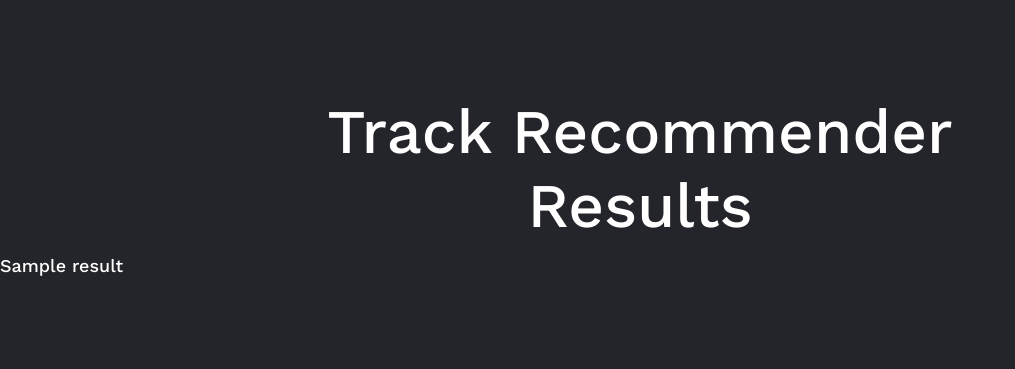
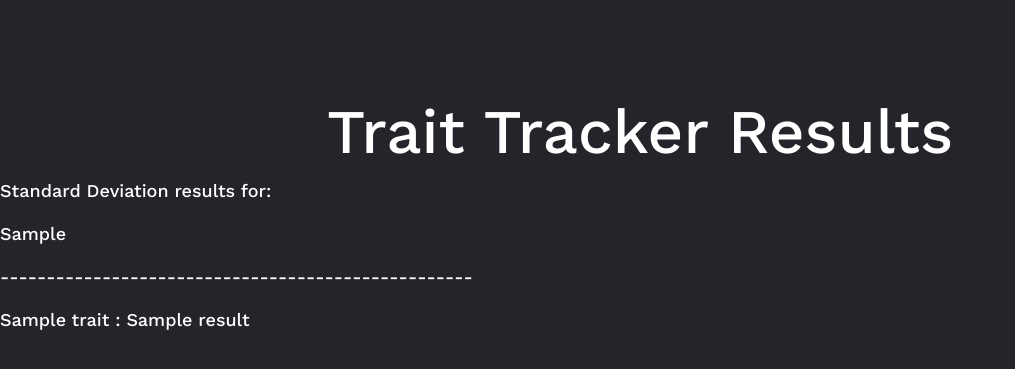
Before and after one commit to jessejamesss/Spotify, a Node project: template views/tt-results.ejs in a window 1280 px wide. Shown: the part 110-479 px from the top of the page, without its empty margins (0-1015 px from the left). Run offline with Node 20 templates, Linux system fonts and the light colour scheme; the template is opened without the code that fills it: most values are stand-ins (such as "Sample title", 1, 10 or a date in 2020); some libraries are stand-ins or nearby versions.

Commit message:
Adding artist similarity regeneration

```diff
--- a/app.js
+++ b/app.js
@@ -14,6 +14,21 @@ var song_data = [];
 var artists_name = [];
 var artists_id = [];
 var songInfo = [];
+
+const jsonData = require('./dict_artists.json');
+
+var artistID;
+var reccArray = [];
+var reccArtist = [];
+var popularRating = 0;
+var popularSong = 0; //song id
+var popularName = ""; //song name
+var popularSongsIDArray = []; //song ID array
+var popularSongsNameArray = []; //songName array
+var popSongData = []; //data for pop songs
+var temp = 0;
+var traits = [];
+var count = 1;
 
 parseCSVData(tracks_name, tracks_id, tracks_data);
 
@@ -33,6 +48,27 @@ app.get("/home", (req, res) => {
 });
 
 app.get("/search", (req, res) => {
+    if (user_songs.length > 0) {
+        user_songs = [];
+        // console.log(user_songs);
+        if (traits.length > 0) {
+            traits = [];
+            // console.log(traits);
+        }
+        if (song_data.length > 0) {
+            song_data = [];
+            song_ids = [];
+            // console.log(song_data);
+        }
+    }
+    if (user_artists.length > 0) {
+        user_artists = [];
+        popScores = [];
+        topThreeSongs = []
+
+        // console.log(user_artists);
+        // console.log(popScores);
+    }
     res.render("search");
 });
 
@@ -52,7 +88,7 @@ app.get("/function", (req, res) => {
 
 app.post('/searched-song', (req, res) => {
     var isSong = false;
-    var searchInput = req.body.searchbar.toLowerCase();
+    var searchInput = req.body.searchbar;
     if (req.body.selection == 'song') {
         var songIndex = [];
 
@@ -60,11 +96,10 @@ app.post('/searched-song', (req, res) => {
             if (tracks_name[i] == null) {
                 continue;
             }
-            if (tracks_name[i].includes(searchInput)) {
+            if ((tracks_name[i].toLowerCase()).includes(searchInput.toLowerCase())) {
                 if (oneArtist(tracks_data[i])) {
                     songIndex.push(i);
                     songInfo.push(tracks_data[i]);
-
                 }
             }
         }
@@ -181,7 +216,7 @@ app.post('/tt-search', (req, res) => {
             if (tracks_name[i] == null) {
                 continue;
             }
-            if (tracks_name[i].includes(searchInput)) {
+            if (tracks_name[i].toLowerCase().includes(searchInput)) {
                 if (oneArtist(tracks_data[i])) {
                     songIndex.push(i);
                     songInfo.push(tracks_data[i]);
@@ -231,7 +266,7 @@ app.post('/trait-tracker', (req, res) => {
 
         for (var i = 0; i < tracks_id.length; i++) {
             if (tracks_id[i] == selectedSongID) {
-                song_data.push(tracks_data[i]);
+                song_data.push(tracks_data[i].slice(tracks_data[i].length - 12));
             }
         }
     }
@@ -293,11 +328,73 @@ app.post('/tt-update', (req, res) => {
     });
 });
 
-// app.post('/tt-results', (req, res) => {
-//     res.render('tr-results', {
-//         results: tr_results
-//     });
-// });
+var meanArray = []; //array of mean
+var scoreDeviation = [];
+
+app.post('/tt-results', (req, res) => {
+    //NEW LINES OF CODE
+    // delete columns we don't need
+    song_data.forEach(a => a.splice(2, 1));
+    song_data.forEach(a => a.splice(3, 1));
+    song_data.forEach(a => a.splice(9, 1));
+    song_data.forEach(a => a.splice(2, 1));
+    song_data.forEach(a => a.splice(7, 1));
+
+    //get the sum
+    for (var i = 0; i < song_data.length; i++) {
+        if (song_data[i] != null) {
+            for (var j = 0; j < song_data[i].length; j++) {
+                traits.push(parseFloat(song_data[i][j]));
+            }
+        }
+        break;
+    }
+
+    for (var i = temp + 1; i < song_data.length; i++) {
+        if (song_data[i] != null) {
+            for (var j = 0; j < song_data[i].length; j++) {
+                traits[j] += (parseFloat(song_data[i][j]));
+            }
+            count++;
+        }
+    }
+
+    for (var i = 0; i < traits.length; i++) {
+        meanArray.push(traits[i] / count);
+    }
+
+    for (var i = 0; i < song_data.length; i++) { //each row
+        if (song_data[i] != null) {
+            scoreDeviation.push([]);
+            for (var j = 0; j < song_data[i].length; j++) {
+                scoreDeviation[i].push((song_data[i][j] - meanArray[j]) ** 2);
+            }
+        }
+    }
+
+    //sum of squares
+    for (var j = 0; j < scoreDeviation[0].length; j++) {
+        traits[j] = (scoreDeviation[0][j]);
+    }
+    for (var i = 1; i < scoreDeviation.length; i++) {
+        for (var j = 0; j < scoreDeviation[i].length; j++) {
+            traits[j] += scoreDeviation[i][j];
+        }
+    }
+
+    //variance and square root
+    for (var i = 0; i < traits.length; i++) {
+        traits[i] = (traits[i] / count) ** .5;
+    }
+
+    var trait_names = ["Danceability", "Energy", "Speechiness", "Acousticness", "Instrumentalness", "Liveness", "Valence"];
+
+    res.render('tt-results', {
+        selectSongs: user_songs,
+        results: traits,
+        traits: trait_names
+    });
+});
 
 //////// track recommender ////////
 
@@ -424,21 +521,6 @@ app.post('/tr-update', (req, res) => {
     });
 });
 
-const jsonData = require('./dict_artists.json');
-
-var artistID;
-var reccArray = [];
-var reccArtist = [];
-var popularRating = 0;
-var popularSong = 0; //song id
-var popularName = ""; //song name
-var popularSongsIDArray = []; //song ID array
-var popularSongsNameArray = []; //songName array
-var popSongData = []; //data for pop songs
-var temp = 0;
-var traits = [];
-var count = 1;
-
 app.post('/tr-results', (req, res) => {
     var tr_results = [];
     var givenSong = req.body.song;
@@ -509,6 +591,7 @@ app.post('/tr-results', (req, res) => {
 app.post('/as-search', (req, res) => {
     var isSong = false;
     var searchInput = req.body.searchbar.toLowerCase();
+
     if (req.body.selection == 'song') {
         var songIndex = [];
         var songInfo = [];
@@ -541,7 +624,7 @@ app.post('/as-search', (req, res) => {
     else {
         var artists = [];
         for (var i = 0; i < tracks_data.length; i++) {
-            if (tracks_data[i][5] != undefined && !artists.includes(tracks_data[i][5]) && tracks_data[i][5].includes(searchInput)) {
+            if (tracks_data[i][5] != undefined && !artists.includes(tracks_data[i][5]) && tracks_data[i][5].toLowerCase().includes(searchInput)) {
                 if (oneArtist(tracks_data[i])) {
                     artists.push(tracks_data[i][5]);
                 }
@@ -585,14 +668,27 @@ app.post('/as-search', (req, res) => {
     });
 });
 
-var popScores = [];
+var similarity_scores = [];
 var topThreeSongs = [];
 
 app.post('/as-results', (req, res) => {
+    //re-generate results
+    var generate_trait = req.body.traitSelection;
+    var trait_number = parseInt(generate_trait);
+    var request = req.headers.referer;
+    var song_traits = ['x', 'x', 'Popularity', 'x', 'x',
+                       'x', 'x', 'x', 'Danceability', 'Energy',
+                       'x', 'x', 'x', 'Speechiness', 'Acousticness',
+                       'Instrumentalness', 'Liveness', 'Valence'];
+
+    if (request == 'http://localhost:3000/artist-similarity') {
+        trait_number = 2;
+    }
+
     var a_songs = [];
     for (var i = 0; i < user_artists.length; i++) {
         for (var j = 0; j < tracks_data.length; j++) {
-            if (tracks_data[j][5] == user_artists[i] && tracks_data[j][5] != undefined) {
+            if (tracks_data[j][5] != undefined && tracks_data[j][5].substring(2, tracks_data[j][5].length - 2) == user_artists[i]) {
                 if(oneArtist(tracks_data[j])) {
                     a_songs.push(tracks_data[j]);
                 }
@@ -602,21 +698,14 @@ app.post('/as-results', (req, res) => {
         a_songs = [];
     }
 
-    var total = 0;
-    // [ [i [] ] ]
-    for (var i = 0; i < topThreeSongs.length; i++) {
-        for (var j = 0; j < topThreeSongs[i].length; j++) {
-            total += topThreeSongs[i][j][2];
-        }
-        popScores.push(total/3)
-        total = 0;
-    }
-
-    console.log(popScores)
+    similarity_scores = [];
+    similarity_scores = calculateArtistSim(trait_number, topThreeSongs);
+    topThreeSongs = [];
 
     res.render('as-results', {
         artists : user_artists,
-        scores : popScores
+        scores : similarity_scores,
+        traitLabel : song_traits[trait_number]
     });
 });
 
@@ -642,21 +731,21 @@ function parseCSVData(tn, ti, td) {
     for (var i = 1; i < t_res.length; i++) {
         td.push(t_res[i]);
     }
-    for (var i = 0; i < td.length; i++) {
-        if (td[i][5] != null) {
-            var temp = td[i][5].toLowerCase();
-            td[i][5] = temp;
-        }
-    }
+    // for (var i = 0; i < td.length; i++) {
+    //     if (td[i][5] != null) {
+    //         var temp = td[i][5].toLowerCase();
+    //         td[i][5] = temp;
+    //     }
+    // }
     for (var i = 0; i < td.length; i++) {
         tn.push(td[i][1]);
     }
-    for (var i = 0; i < tn.length; i++) {
-        if (tn[i] != null) {
-            var temp2 = tn[i].toLowerCase();
-            tn[i] = temp2;
-        }
-    }
+    // for (var i = 0; i < tn.length; i++) {
+    //     if (tn[i] != null) {
+    //         var temp2 = tn[i].toLowerCase();
+    //         tn[i] = temp2;
+    //     }
+    // }
     for (var i = 0; i < td.length; i++) {
         ti.push(td[i][0]);
     }
@@ -687,3 +776,91 @@ function getTopThree(songs) {
     })
     return songs.slice(-3);
 }
+
+function calculateArtistSim(trait, topSongs) {
+    var total = 0;
+    var calc_scores = [];
+
+    if(trait == 2){
+        // [ [i [] ] ]
+        for (var i = 0; i < topSongs.length; i++) {
+            for (var j = 0; j < topSongs[i].length; j++) {
+                total += topSongs[i][j][2];
+            }
+            calc_scores.push(total/3)
+            total = 0;
+        }
+        return calc_scores;
+    }
+    else if (trait == 8){
+        for (var i = 0; i < topSongs.length; i++) {
+            for (var j = 0; j < topSongs[i].length; j++) {
+                total += parseFloat(topSongs[i][j][8]);
+            }
+            calc_scores.push(total/3)
+            total = 0;
+        }
+        return calc_scores;
+    }
+    else if (trait == 9){
+        for (var i = 0; i < topSongs.length; i++) {
+            for (var j = 0; j < topSongs[i].length; j++) {
+                total += parseFloat(topSongs[i][j][9]);
+            }
+            calc_scores.push(total/3)
+            total = 0;
+        }
+        return calc_scores;
+    }
+    else if (trait == 13){
+        for (var i = 0; i < topSongs.length; i++) {
+            for (var j = 0; j < topSongs[i].length; j++) {
+                total += parseFloat(topSongs[i][j][13]);
+            }
+            calc_scores.push(total/3)
+            total = 0;
+        }
+        return calc_scores;
+    }
+    else if (trait == 14){
+        for (var i = 0; i < topSongs.length; i++) {
+            for (var j = 0; j < topSongs[i].length; j++) {
+                total += parseFloat(topSongs[i][j][14]);
+            }
+            calc_scores.push(total/3)
+            total = 0;
+        }
+        return calc_scores;
+    }
+    else if (trait == 15){
+        for (var i = 0; i < topSongs.length; i++) {
+            for (var j = 0; j < topSongs[i].length; j++) {
+                total += parseFloat(topSongs[i][j][15]);
+            }
+            calc_scores.push(total/3)
+            total = 0;
+        }
+        return calc_scores;
+    }
+    else if (trait == 16){
+        for (var i = 0; i < topSongs.length; i++) {
+            for (var j = 0; j < topSongs[i].length; j++) {
+                total += parseFloat(topSongs[i][j][16]);
+            }
+            calc_scores.push(total/3)
+            total = 0;
+        }
+        return calc_scores;
+    }
+    else if (trait == 17){
+        for (var i = 0; i < topSongs.length; i++) {
+            for (var j = 0; j < topSongs[i].length; j++) {
+                total += parseFloat(topSongs[i][j][17]);
+            }
+            calc_scores.push(total/3)
+            total = 0;
+        }
+        return calc_scores;
+    }
+    return 0;
+}
--- a/views/as-search.ejs
+++ b/views/as-search.ejs
@@ -44,7 +44,7 @@
                 <% for (var i = 0; i < artistSearched.length; i++){ %>
                     <form action="artist-similarity" method="POST">
                         <label>Artist: </label>
-                        <input type="text" name="artist" value="<%= artistSearched[i]%>" readonly></input>
+                        <input type="text" name="artist" value="<%= artistSearched[i].substring(2, artistSearched[i].length - 2)%>" readonly></input>
                         <input type="submit" id="btn<%=  i%>" value="+"></input>
                     </form>
                 <% } %>
--- a/views/tr-results.ejs
+++ b/views/tr-results.ejs
@@ -22,7 +22,9 @@
                 <ul class="nav_links">
                     <li><a href="home">Home</a></li>
                     <li><a href="#">About</a></li>
-                    <li><a href="search">Search</a></li>
+                    <form action="search" method="GET">
+                        <li><input type="submit"><a href="search">Search</a></li>
+                    </form>
                 </ul>
             </nav>
         </header>
--- a/views/tt-results.ejs
+++ b/views/tt-results.ejs
@@ -12,6 +12,7 @@
         <link rel="stylesheet" href="https://stackpath.bootstrapcdn.com/bootstrap/4.4.1/css/bootstrap.min.css"
             integrity="sha384-Vkoo8x4CGsO3+Hhxv8T/Q5PaXtkKtu6ug5TOeNV6gBiFeWPGFN9MuhOf23Q9Ifjh" crossorigin="anonymous">
         <link rel="stylesheet" href="css/function.css">
+        <script src="https://cdn.jsdelivr.net/npm/chart.js@3.7.1/dist/chart.min.js"></script>
         <title>SpotifyU</title>
     </head>
 
@@ -31,15 +32,24 @@
     <section>
     <div class="containerTop">
         <div class="intro">
-            <h1>Track Recommender Results</h1>
+            <h1>Trait Tracker Results</h1>
         </div>
     </div>
     </section>
 
     <!-- search results-->
+        <div>
+            <p>Standard Deviation results for: <br></p>
+            <% for (var i=0; i < selectSongs.length; i++) { %>
+                <p><%= selectSongs[i]%> </p>
+                <% } %>
+            <p>---------------------------------------------------</p>
+        </div>
+
+    <!-- standard deviation results-->
     <div>
         <% for (var i = 0; i < results.length; i++) { %>
-            <p><%= results[i]%><br></p>
+            <p><%= traits[i]%> : <%= results[i]%><br></p>
         <% } %>
     </div>
 
--- a/views/tt-search.ejs
+++ b/views/tt-search.ejs
@@ -36,7 +36,7 @@
                         <label>Song Name: </label>
                         <input type="text" name="song" value="<%= songResults[i][1]%>" readonly></input>
                         <input type="hidden" name="songID" value="<%= songResults[i][0]%>"></input>
-                        <p name="artist">Artist: <%=  songResults[i][5]%> </p>
+                        <p name="artist">Artist: <%=  songResults[i][5].substring(2, songResults[i][5].length - 2)%> </p>
                         <input type="submit" id="btn<%=  i%>" value="+"></input>
                     </form>
                 <% } %>
```
Also changed, not shown: views/as-results.ejs (+17 -3 lines).
